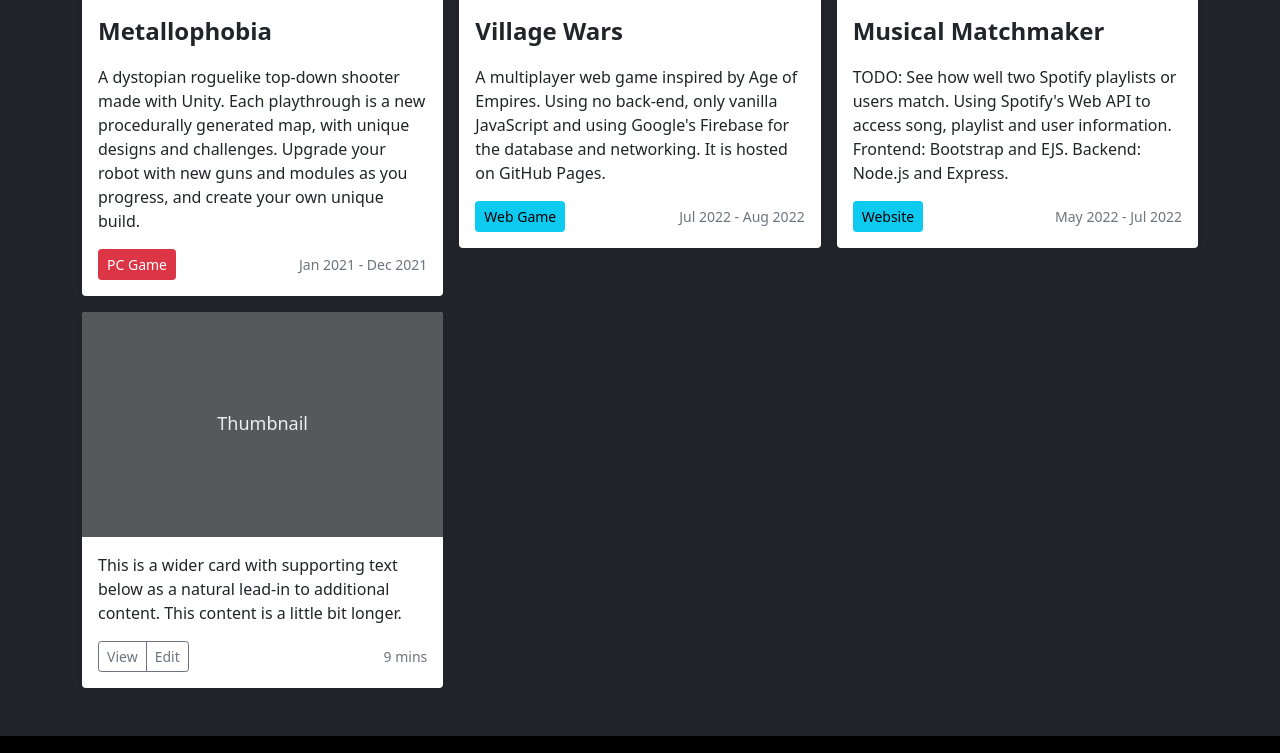
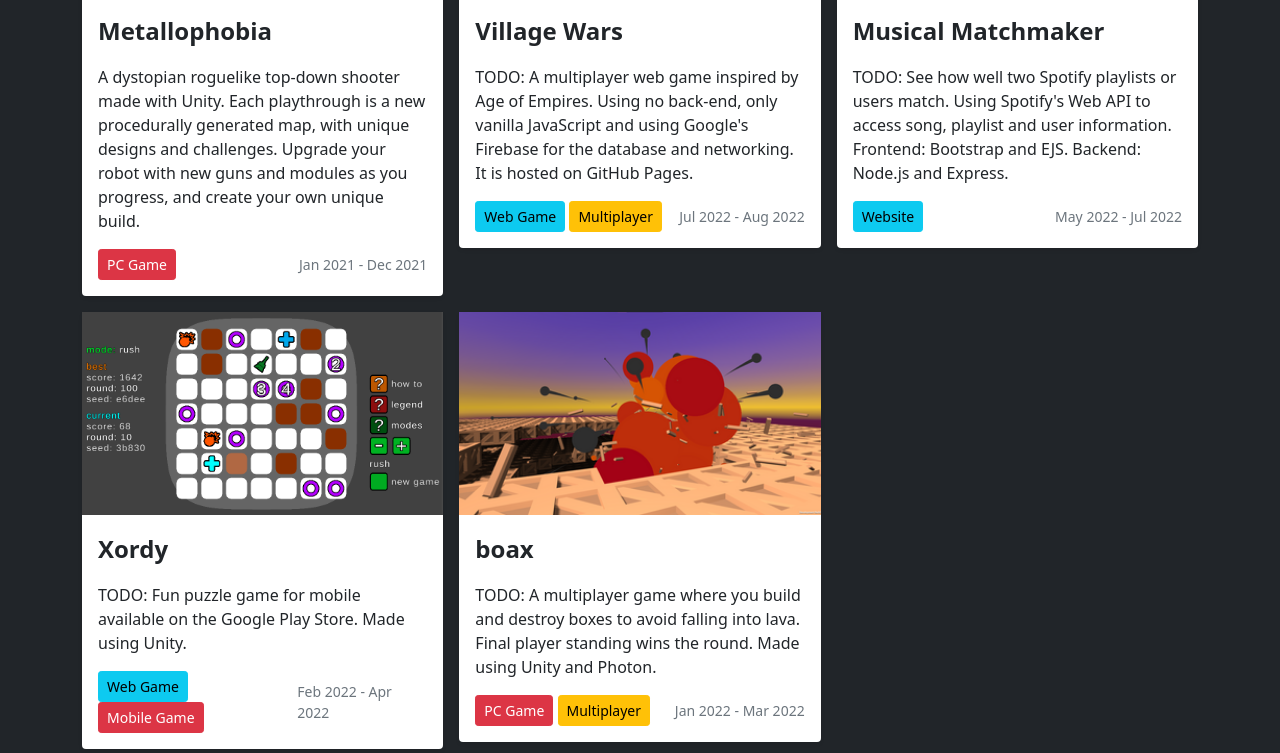
Before and after one commit to omercan1105/showcase, a plain HTML site: page index.html in a window 1280 px wide. Shown: the part 780-1533 px from the top of the page. Drawn offline with nearby package versions, Linux system fonts and the light colour scheme.

Commit message:
adding boax

```diff
--- a/index.html
+++ b/index.html
@@ -120,7 +120,8 @@
                                         with unique designs and challenges. Upgrade your robot with new guns and modules as you progress, and create
                                         your own unique build.
                                     </p>
-                                    <div class="d-flex justify-content-between align-items-center">
+
+                                    <div class="bottom-info d-flex justify-content-between align-items-center">
                                         <div class="btn btn-sm btn-danger disabled-button" tabindex="-1"> PC Game </div>
 
                                         <small class="text-muted">Jan 2021 - Dec 2021</small>
@@ -145,11 +146,15 @@
                                 <div class="card-body">
                                     <p class="project-title">Village Wars</p>
                                     <p class="card-text">
-                                        A multiplayer web game inspired by Age of Empires. Using no back-end, only vanilla JavaScript and using Google's Firebase
+                                        TODO: A multiplayer web game inspired by Age of Empires. Using no back-end, only vanilla JavaScript and using Google's Firebase
                                         for the database and networking. It is hosted on GitHub Pages.
                                     </p>
-                                    <div class="d-flex justify-content-between align-items-center">
-                                        <div class="btn btn-sm btn-info disabled-button" tabindex="-1"> Web Game </div>
+
+                                    <div class="bottom-info d-flex justify-content-between align-items-center">
+                                        <div>
+                                            <div class="btn btn-sm btn-info disabled-button" tabindex="-1"> Web Game </div>
+                                            <div class="btn btn-sm btn-warning disabled-button" tabindex="-1"> Multiplayer </div>
+                                        </div>
 
                                         <small class="text-muted">Jul 2022 - Aug 2022</small>
                                     </div>
@@ -166,7 +171,7 @@
                                         id="village-wars"
                                         src="public/musical-matchmaker-static.png"
                                         data-static-link="public/musical-matchmaker-static.png"
-
+                                        data-gif-link="public/musical-matchmaker-thumbnail.gif"
                                     >
                                 </div>
 
@@ -178,7 +183,7 @@
                                         Frontend: Bootstrap and EJS. Backend: Node.js and Express.
                                     </p>
 
-                                    <div class="d-flex justify-content-between align-items-center">
+                                    <div class="bottom-info d-flex justify-content-between align-items-center">
                                         <div class="btn btn-sm btn-info disabled-button" tabindex="-1"> Website </div>
 
                                         <small class="text-muted">May 2022 - Jul 2022</small>
@@ -188,31 +193,69 @@
                         </div>
                     </a>
 
-                    <a class="project-anchor" href="src/page3.html" id="game">
+                    <a class="project-anchor" href="src/xordy.html" id="game">
                         <div class="col">
                             <div class="card shadow-sm project-element">
-                                <svg class="bd-placeholder-img card-img-top" width="100%" height="225"
-                                    xmlns="http://www.w3.org/2000/svg" role="img" aria-label="Placeholder: Thumbnail"
-                                    preserveAspectRatio="xMidYMid slice" focusable="false">
-                                    <title>Placeholder</title>
-                                    <rect width="100%" height="100%" fill="#55595c" /><text x="50%" y="50%" fill="#eceeef"
-                                        dy=".3em">Thumbnail</text>
-                                </svg>
+                                <div class="display-image-container">
+                                    <img class="display-image"
+                                        id="xordy"
+                                        src="public/xordy-static.png"
+                                        data-static-link="public/xordy-static.png"
+                                        data-gif-link="public/xordy-thumbnail.gif"
+                                    >
+                                </div>
 
                                 <div class="card-body">
-                                    <p class="card-text">This is a wider card with supporting text below as a natural
-                                        lead-in to additional content. This content is a little bit longer.</p>
-                                    <div class="d-flex justify-content-between align-items-center">
-                                        <div class="btn-group">
-                                            <button type="button" class="btn btn-sm btn-outline-secondary">View</button>
-                                            <button type="button" class="btn btn-sm btn-outline-secondary">Edit</button>
+                                    <p class="project-title">Xordy</p>
+                                    <p class="card-text">
+                                        TODO: Fun puzzle game for mobile available on the Google Play Store. Made using Unity.
+                                    </p>
+
+                                    <div class="bottom-info d-flex justify-content-between align-items-center">
+                                        <div>
+                                            <div class="btn btn-sm btn-info disabled-button" tabindex="-1"> Web Game </div>
+                                            <div class="btn btn-sm btn-danger disabled-button" tabindex="-1"> Mobile Game </div>
                                         </div>
-                                        <small class="text-muted">9 mins</small>
+
+                                        <small class="text-muted">Feb 2022 - Apr 2022</small>
                                     </div>
                                 </div>
                             </div>
                         </div>
                     </a>
+
+                    <a class="project-anchor" href="src/boax.html" id="game">
+                        <div class="col">
+                            <div class="card shadow-sm project-element">
+                                <div class="display-image-container">
+                                    <img class="display-image"
+                                        id="boax"
+                                        src="public/boax-static.png"
+                                        data-static-link="public/boax-static.png"
+                                        data-gif-link="public/boax-thumbnail.gif"
+                                    >
+                                </div>
+
+                                <div class="card-body">
+                                    <p class="project-title">boax</p>
+                                    <p class="card-text">
+                                        TODO: A multiplayer game where you build and destroy boxes to avoid falling into lava.
+                                        Final player standing wins the round. Made using Unity and Photon.
+                                    </p>
+
+                                    <div class="bottom-info d-flex justify-content-between align-items-center">
+                                        <div>
+                                            <div class="btn btn-sm btn-danger disabled-button" tabindex="-1"> PC Game </div>
+                                            <div class="btn btn-sm btn-warning disabled-button" tabindex="-1"> Multiplayer </div>
+                                        </div>
+
+                                        <small class="text-muted">Jan 2022 - Mar 2022</small>
+                                    </div>
+                                </div>
+                            </div>
+                        </div>
+                    </a>
+
 
                 </div>
             </div>
@@ -274,22 +317,36 @@
                 let img = $(this).find(".display-image")
                 let img_ratio = img.prop('naturalWidth') / img.prop('naturalHeight'); // Original size
 
-                let frame_ratio = 16/9; // Aspect ratio I want
-                let frame_width = $(this).width();
-                let frame_height = frame_width / frame_ratio;
-
-                img.css("height", frame_height);
-                img.css("width", frame_width);
+                img.width($(this).width());
+                img.height($(this).height());
 
                 img.css('display', 'inline'); // Show image
             });
         }
 
+        function fixBottomInfo() {
+            $('.bottom-info').each(function() {
+                if($(this).width() < 300) { // make rows
+                    $(this).addClass("flex-column");
+
+                    $(this).find(".btn").css('margin-bottom', '5px');
+
+                } else {
+                    $(this).removeClass("flex-column");
+
+                    $(this).find(".btn").css('margin-bottom', '0px');
+                }
+            });
+        }
+
         $(window).on('load', () => {
             fixImages();
+            fixBottomInfo();
         }); // On load once
 
         $( window ).resize(function() { // Upon resize
+
+            fixBottomInfo();
             fixImages();
         });
 
```
Also changed, not shown: public/boax-static.png (added), public/xordy-static.png (added), public/xordy-thumbnail.gif (added), 3 other files.
